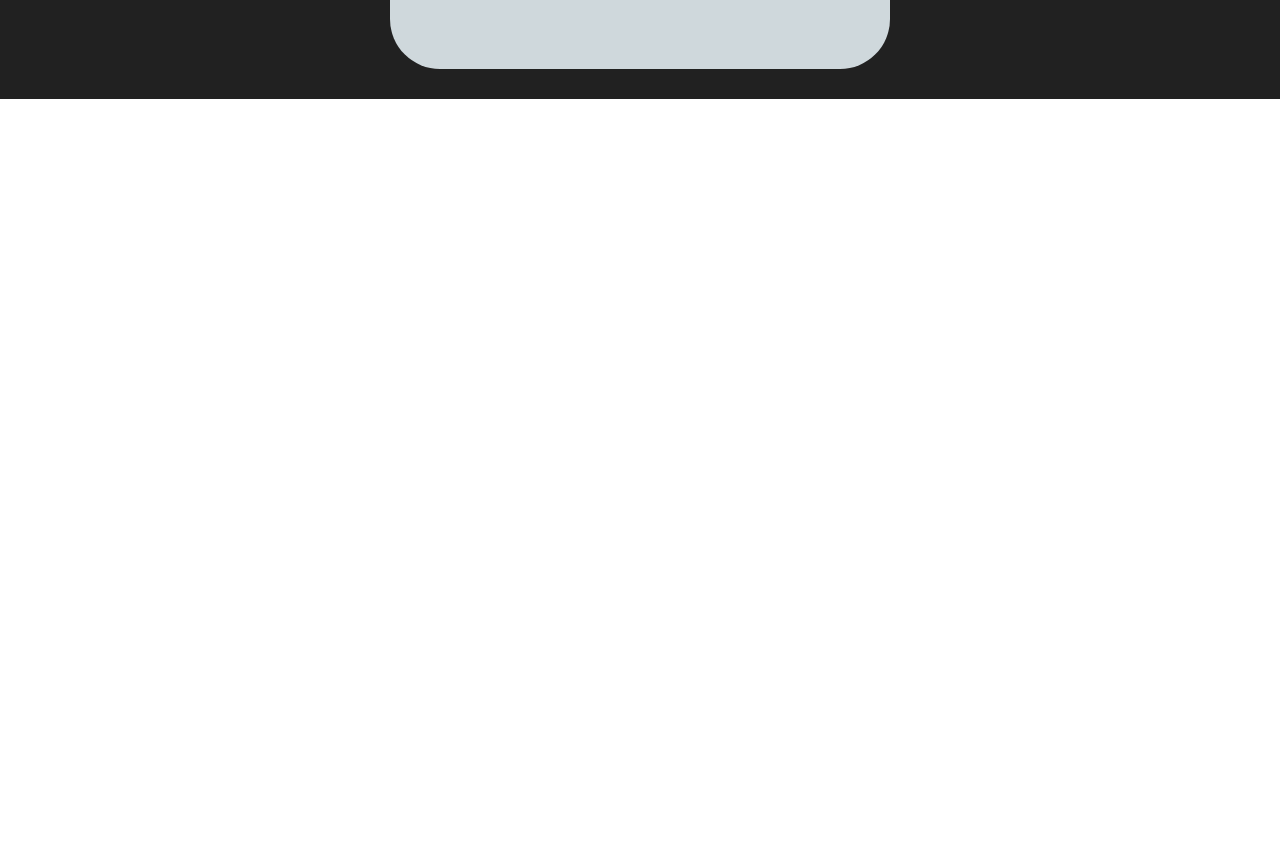
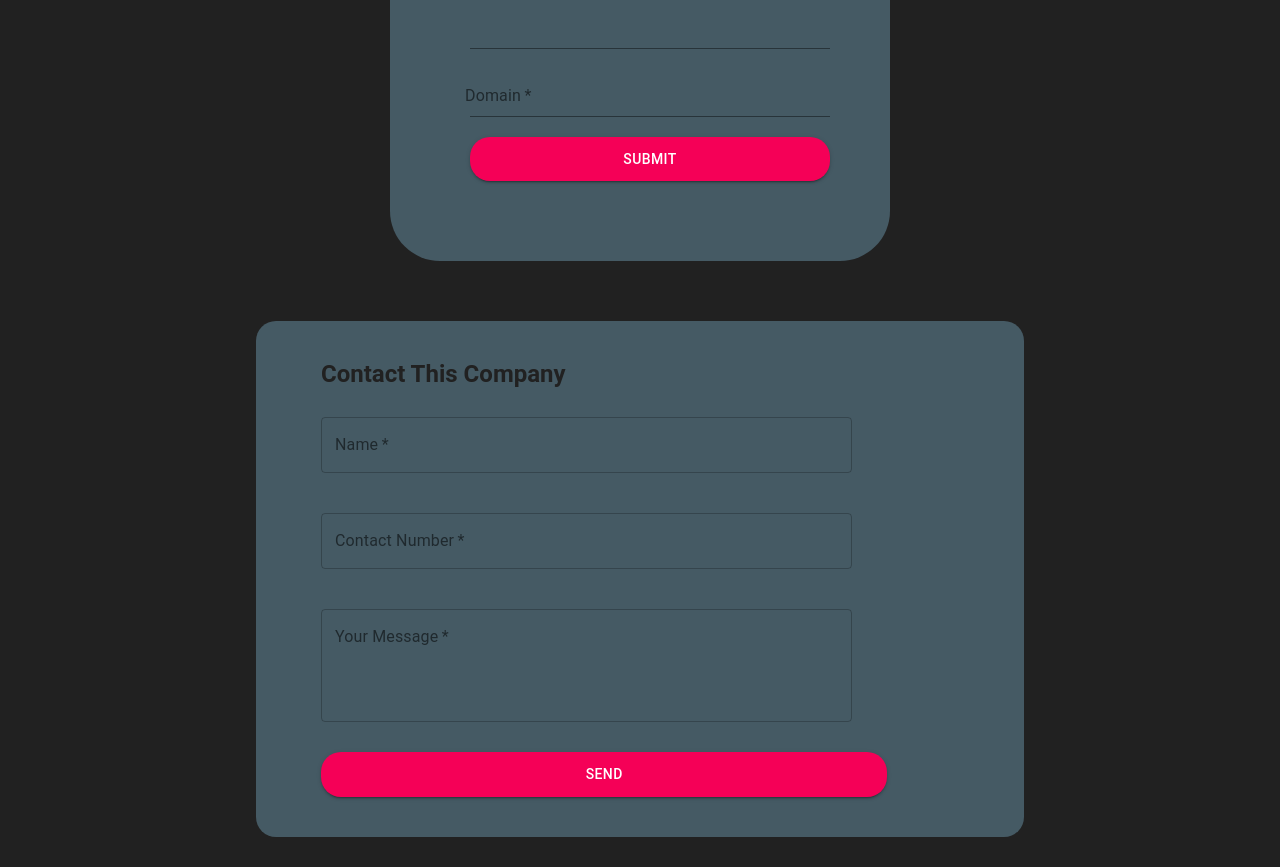
Before and after one commit to Unknown-team-cit/funding, a React (Create React App) app: page / in a window 1280 px wide. Shown: the part 1240-2107 px from the top of the page. Before the commit the page ends 1339 px from the top, so only its background shows below. Built offline with nearby package versions, Linux system fonts and the light colour scheme.

Commit message:
'updated'

```diff
--- a/src/App.css
+++ b/src/App.css
@@ -1,13 +1,3 @@
-.Rform {
-  align-items: center;
-  width: 500px;
-  padding: 70px;
-  border: 30px;
-
-
+body{
+  background-color: #37474f;
 }
-
-.textField{
-  padding: 20px;
-  color: blue;
-}
--- a/src/App.js
+++ b/src/App.js
@@ -1,6 +1,7 @@
 import { Grid } from '@material-ui/core';
 import './App.css';
 import Cards from './components/Card';
+import Contact from './components/Contact';
 import Register from './components/Register.jsx';
 
 function App() {
@@ -8,8 +9,9 @@ function App() {
     <div>
       <Grid direction='row'  container justify='center'>
 
-      {/* <Cards heading='naveen' body='this body will have all the required contents' /> */}
+      <Cards heading='naveen' body='this body will have all the required contents' />
       <Register/>
+      <Contact/>
       </Grid>
     </div>
   );
--- /dev/null
+++ b/src/components/Contact.jsx
@@ -0,0 +1,38 @@
+import React,{useState} from 'react'
+import { Button, Grid, Typography,TextField, } from '@material-ui/core'
+import makeStyles from './ContactStyle'
+
+
+function Contact() {
+    const [messages, setMessages] = useState({})
+    const onChange=(e)=>{
+        setMessages({...messages,[e.target.name]:e.target.value})
+    }
+
+    const onSubmit=(e)=>{
+        e.preventDefault();
+        console.log(messages);
+    }
+
+
+    const classes= makeStyles();
+    return (
+        <Grid className={classes.body} container justify='center'>
+
+        <Grid className={classes.paper} container justify='center'>
+            <form onSubmit={onSubmit}>
+
+                <Typography  className={classes.heading} variant='h5' gutterBottom>Contact This Company</Typography>
+                <TextField onChange={onChange} name='InvestorName'  className={classes.input} label='Name'  color="secondary"  fullWidth required variant='outlined' />
+                <TextField onChange={onChange} name='InvestorContact' className={classes.input} label='Contact Number'  color="secondary"  fullWidth required variant='outlined' />
+                <TextField onChange={onChange} name='Message' className={classes.input} label='Your Message'  color="secondary" multiline rows={4}  fullWidth require variant='outlined' required />
+                <Button type='submit' color='secondary' variant='contained' className={classes.button}>Send</Button>
+            </form>
+
+
+        </Grid>
+        </Grid>
+    )
+}
+
+export default Contact
--- /dev/null
+++ b/src/components/ContactStyle.js
@@ -0,0 +1,43 @@
+import { makeStyles } from "@material-ui/core";
+
+export default makeStyles((theme)=>({
+
+   paper:{
+       backgroundColor:'#455a64',
+       width:'60%',
+       margin:'30px',
+       borderRadius:20,
+       padding:'30px'
+
+
+   },
+   input:{
+       width:'75%',
+       margin:20,
+       marginLeft:35
+
+
+   },
+   button:{
+       margin:10,
+       padding:10,
+       alignSelf:'center',
+       width:'80%',
+    //    backgroundColor:'#311b92',
+       borderRadius:20,
+       marginLeft:35,
+
+
+   },
+   heading:{
+       color:'#212121',
+        fontWeight:'bold',
+        margin:'7px',
+       marginLeft:35
+
+   },
+   body:{
+       backgroundColor:' #212121'
+   }
+
+}))
--- a/src/components/Register.jsx
+++ b/src/components/Register.jsx
@@ -40,7 +40,7 @@ function Register() {
                 <TextField name='SlideLink' onChange={onchangec} className={classes.textField} label='Google Slide Link'  color="secondary"  fullWidth/>
                 <TextField name='InvestorContent' onChange={onchangec} className={classes.textField} label='Would you like to say something to your investors'  color="secondary"  fullWidth multiline rows={3}/><br/>
                 <TextField name='Domain' onChange={onchangec} className={classes.textField} label='Domain'  color="secondary"  fullWidth required/>
-                <Button  className={classes.button} onChange={onchangec} color='secondary' type='submit' variant='contained'>Submit</Button>
+                <Button  className={classes.button} color='secondary' type='submit' variant='contained'>Submit</Button>
             </form>
 
 
--- a/src/components/RegisterStyle.js
+++ b/src/components/RegisterStyle.js
@@ -4,15 +4,6 @@ export default makeStyles((theme)=>({
     textField:{
         margin:'5px',
         padding:'5px',
-
-        // '& label.Mui-focused': {
-        //     color: 'red',
-        //   },
-        //   '& .MuiOutlinedInput-root': {
-        //     '& fieldset': {
-        //       borderColor: 'red',
-        //     },
-        // },
 
     },
     body:{
@@ -27,7 +18,7 @@ export default makeStyles((theme)=>({
         width: '500px',
         padding: '70px',
         border: '30px',
-        backgroundColor:'#cfd8dc',
+        backgroundColor:'#455a64',
         borderRadius:50,
         margin:30,
 
@@ -37,11 +28,11 @@ export default makeStyles((theme)=>({
         width:'100%',
         padding:'10px',
         margin:'10px',
-        backgroundColor:'#311b92',
+        // backgroundColor:'#311b92',
         borderRadius:20,
     },
     header:{
-        color:'#311b92',
+        color:'#212121',
         fontWeight:'bold',
         margin:'7px',
         marginLeft:'10px'
--- a/src/index.css
+++ b/src/index.css
@@ -5,6 +5,7 @@ body {
     sans-serif;
   -webkit-font-smoothing: antialiased;
   -moz-osx-font-smoothing: grayscale;
+  background-color: '#424242';
 }
 
 code {
```
